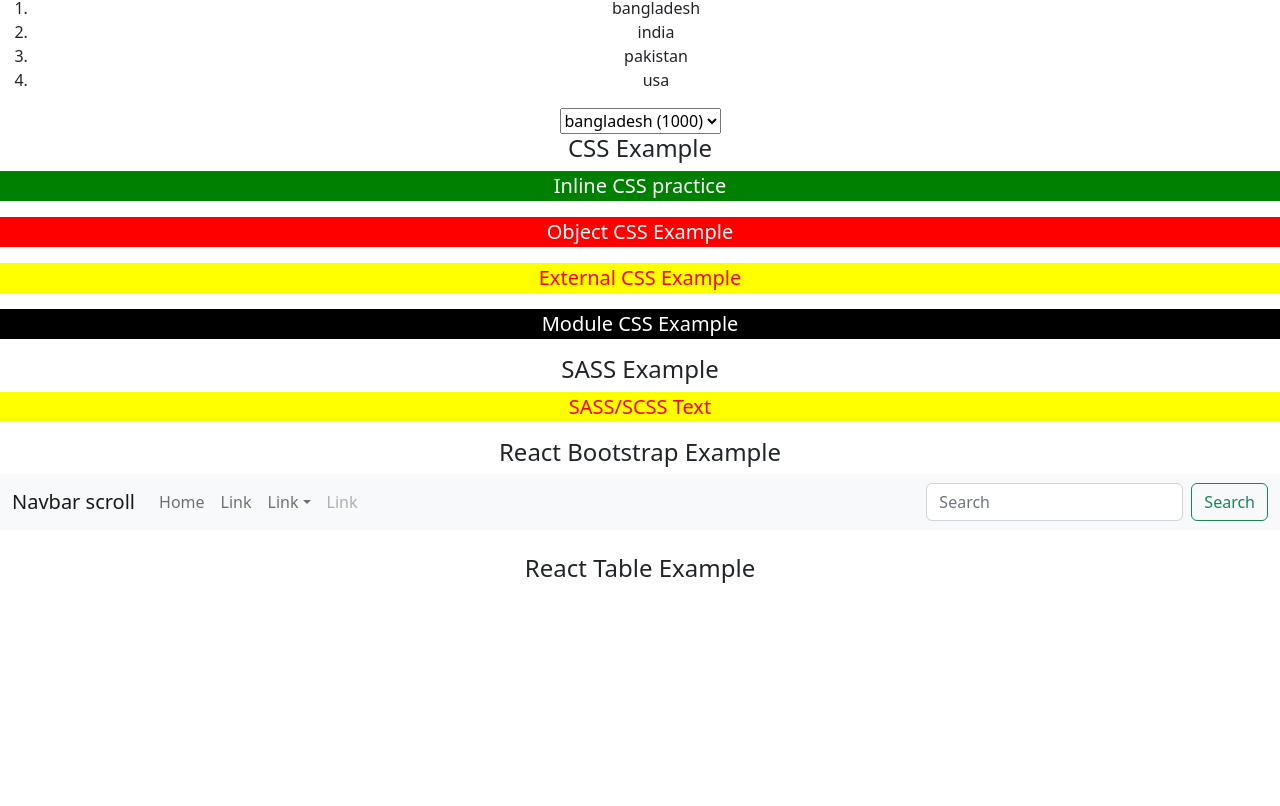
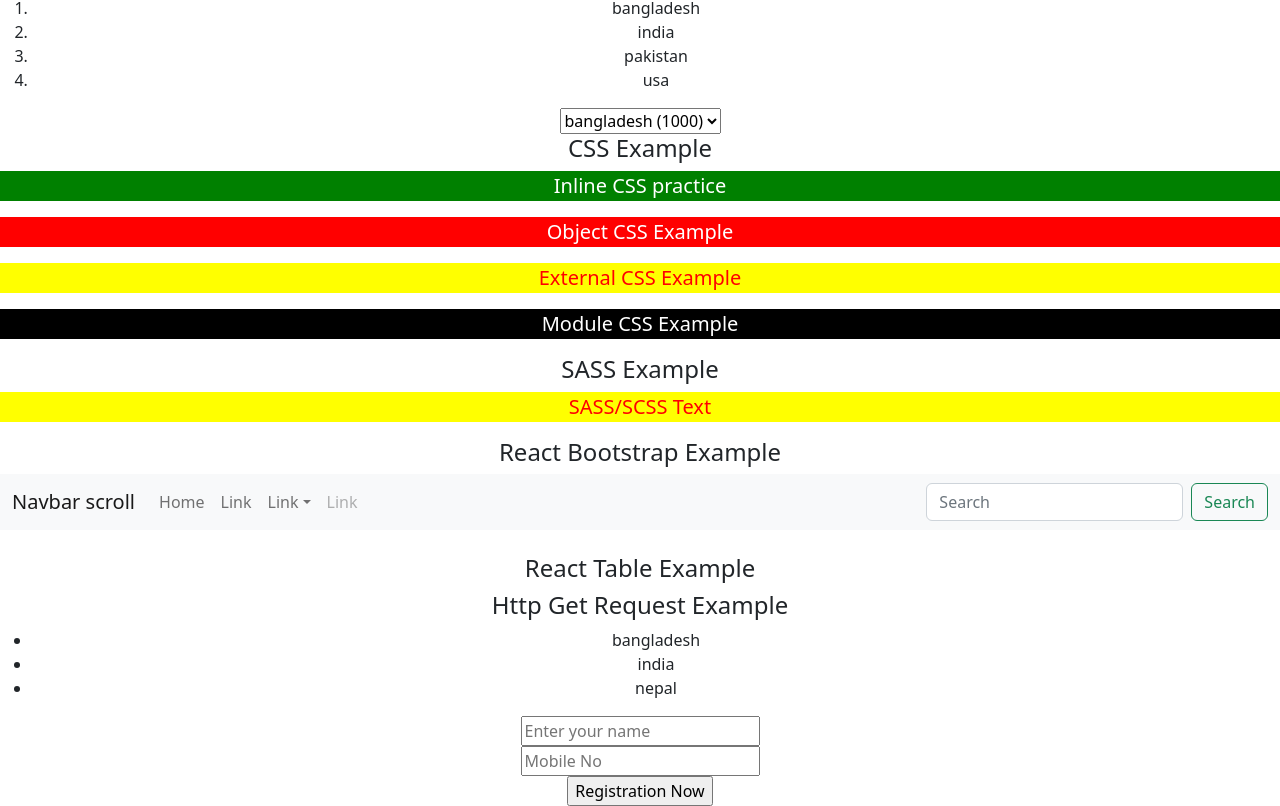
Before and after one commit to mamunurrashid1010/react-practice, a React (Create React App) app: page / in a window 1280 px wide. Shown: the part 1642-2448 px from the top of the page. Before the commit the page ends 2233 px from the top, so only its background shows below. Built offline with nearby package versions, Linux system fonts and the light colour scheme.

Commit message:
Http Request : get and post request example added

```diff
--- a/src/App.js
+++ b/src/App.js
@@ -21,6 +21,8 @@ import ModuleCSS from './css/ModuleCSS';
 import SassPracticeExample from './SCSS/SassPracticeExample';
 import NavExample from './reactBootstrap/NavExample';
 import ReactTableExample from './table/ReactTableExample';
+import GetRequestExample from './httpRequest/GetRequestExample';
+import PostRequestExample from './httpRequest/PostRequestExample';
 
 function App() {
   return (
@@ -75,6 +77,10 @@ function App() {
       <h4>React Table Example</h4>
       {/* <ReactTableExample/> */}
 
+      <h4>Http Get Request Example</h4>
+      <GetRequestExample/>
+      <PostRequestExample/>
+
       </scrool>
 
     </div>
--- /dev/null
+++ b/src/httpRequest/GetRequestExample.js
@@ -0,0 +1,38 @@
+import React, { Component } from 'react';
+import axios from 'axios';
+
+class GetRequestExample extends Component {
+
+    constructor(){
+        super();
+        this.state={
+            countries:[],
+        }
+    }
+
+    componentDidCatch(){
+        // get country list
+        axios.get('https://restcountries.com/v3.1/all')
+        .then(response=>{
+            this.setState({countries:response.data})
+        })
+        .catch(error=>{
+            console.log(error);
+        })
+    }
+
+    render() {
+        //var countryList=this.state.countries;
+        var countryList=[{name:'bangladesh'},{name:'india'},{name:'nepal'}];
+        var countryName = countryList.map((data)=>{
+            return <li>{data.name}</li>
+        })
+        return (
+            <div>
+                <ul>{countryName}</ul>
+            </div>
+        );
+    }
+}
+
+export default GetRequestExample;
--- /dev/null
+++ b/src/httpRequest/PostRequestExample.js
@@ -0,0 +1,48 @@
+import React, { Component } from 'react';
+import axios from 'axios';
+
+class PostRequestExample extends Component {
+
+    constructor(){
+        super();
+        this.state={
+                fullName:'',
+                mobile:'',
+                postResult:'',
+        }
+    }
+
+    inputOnChnageHandler=(event)=>{
+        var inputName = event.target.name;
+        var inputValue = event.target.value;
+        this.setState({[inputName]:inputValue});
+    }
+
+    formSubmitHandler=()=>{
+        alert(this.state.fullName);
+        // post data
+        axios.post('https://beBangla/postInfo',this.state.fullName)
+        .then(response=>{
+            this.setState({postResult:response.data});
+            alert(response.data);
+        })
+        .catch(error=>{
+            console.log(error);
+        })
+    }
+
+    render() {
+        return (
+            <div>
+                <form onSubmit={this.formSubmitHandler}>
+                <input name="fullName" type="text" placeholder="Enter your name" onChange={this.inputOnChnageHandler}></input><br></br>
+                    <input name="mobile" type="text" placeholder="Mobile No" onChange={this.inputOnChnageHandler}></input><br></br>
+                    <input type="submit" value="Registration Now"></input>
+                </form>
+
+            </div>
+        );
+    }
+}
+
+export default PostRequestExample;
```
Also changed, not shown: 1 other file (tests, documents, lock files or other folders).
